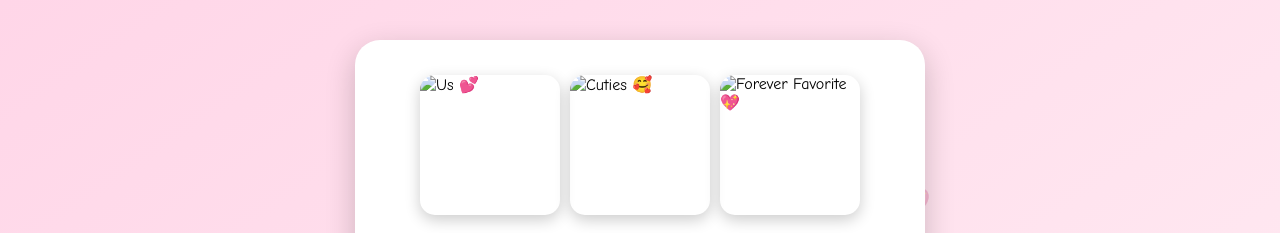
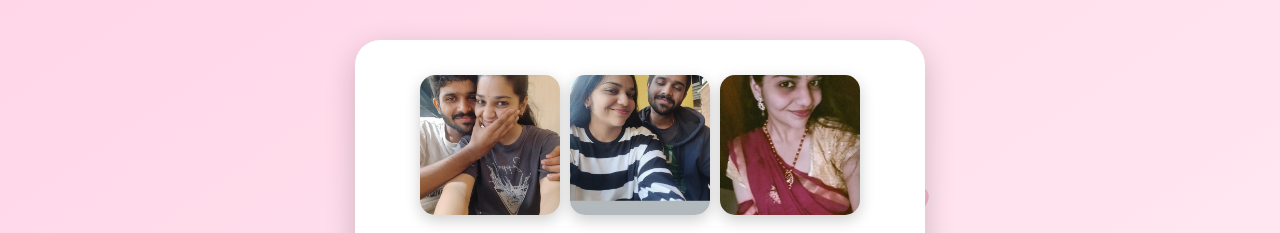
Before and after one commit to sriyaskanduri/ForMyLove, a plain HTML site: page letter.html in a window 1280 px wide. Shown: the top 233 px of the page. Drawn offline with Linux system fonts and the light colour scheme.

Commit message:
Fix HTML encoding issues in letter.html

```diff
--- a/letter.html
+++ b/letter.html
@@ -101,9 +101,9 @@
     <div class="letter">
 
       <div class="gallery">
-        <img src="photos/us.jpg" alt="Us 💕">
-        <img src="photos/cuites.jpg" alt="Cuties 🥰">
-        <img src="photos/forever_fav.jpg" alt="Forever Favorite 💖">
+        <img src="us.jpg" alt="Us 💕">
+        <img src="cuites.jpg" alt="Cuties 🥰">
+        <img src="forever_fav.jpg" alt="Forever Favorite 💖">
       </div>
 
       <h1>Dear Sushumna 💖</h1>
```
